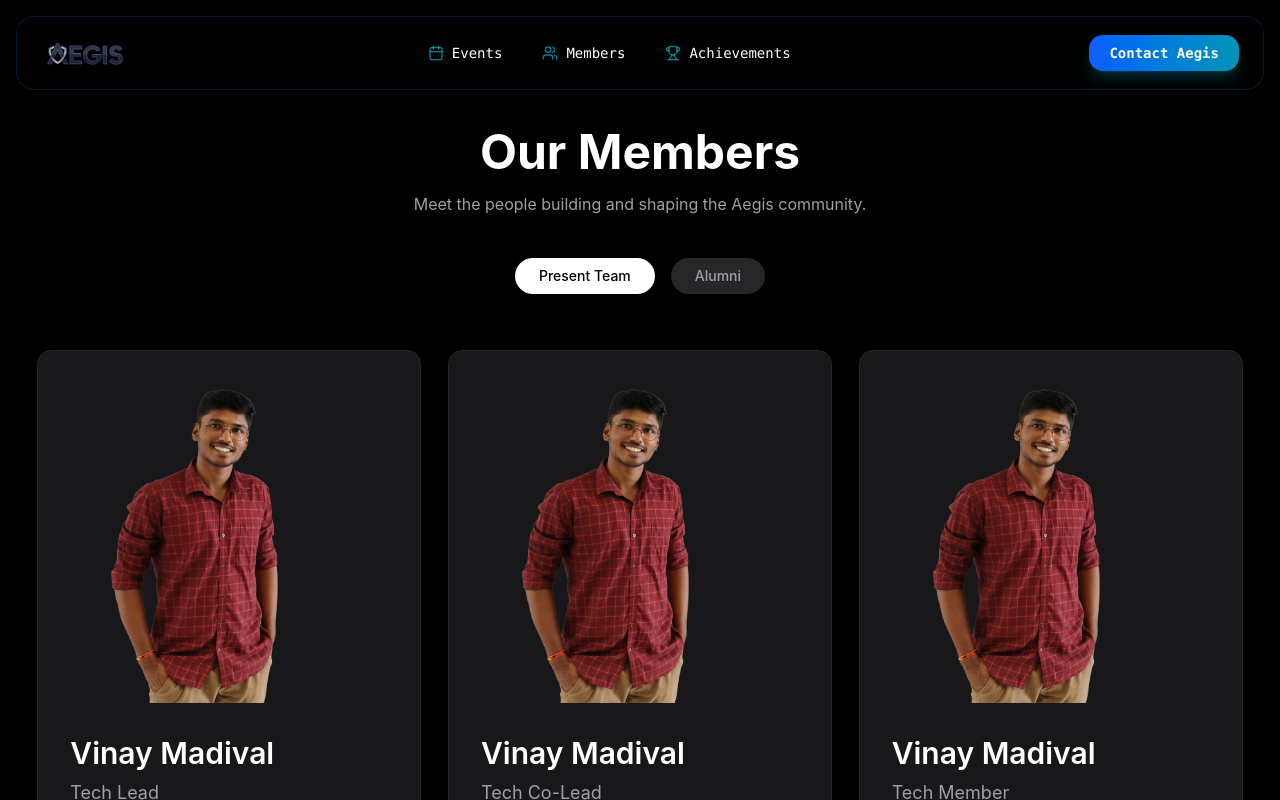
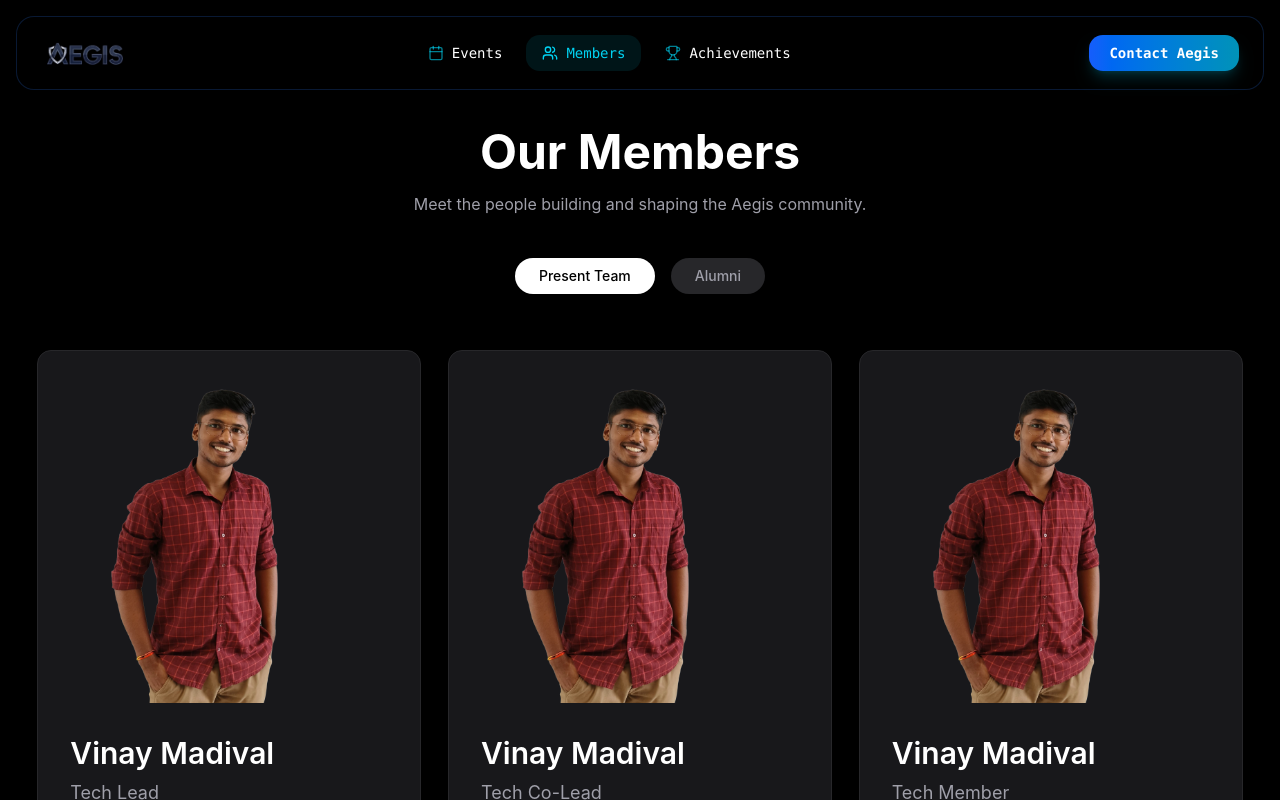
Before and after one commit to Klath123/aegis-website, a React (Vite) app in the folder client/: page /members in a window 1280 px wide. Shown: the top 800 px of the page. Built offline with nearby package versions, Linux system fonts and the light colour scheme.

Commit message:
Update Navbar links for Members and Achievements

```diff
--- a/client/src/components/layout/Navbar.tsx
+++ b/client/src/components/layout/Navbar.tsx
@@ -8,8 +8,8 @@ const Navbar = () => {
 
   const navItems = [
     { label: "Events", to: "/events", icon: Calendar },
-    { label: "Members", to: "/about#members", icon: Users },
-    { label: "Achievements", to: "/events#achievements", icon: Trophy },
+    { label: "Members", to: "/members", icon: Users },
+    { label: "Achievements", to: "/achievements", icon: Trophy },
   ];
 
   return (
```
